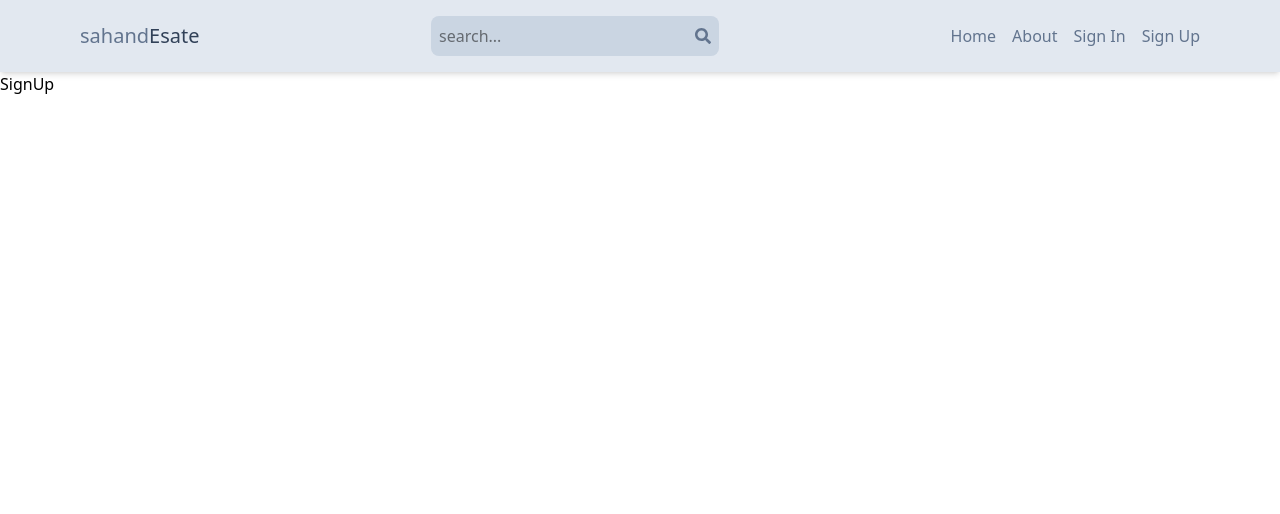
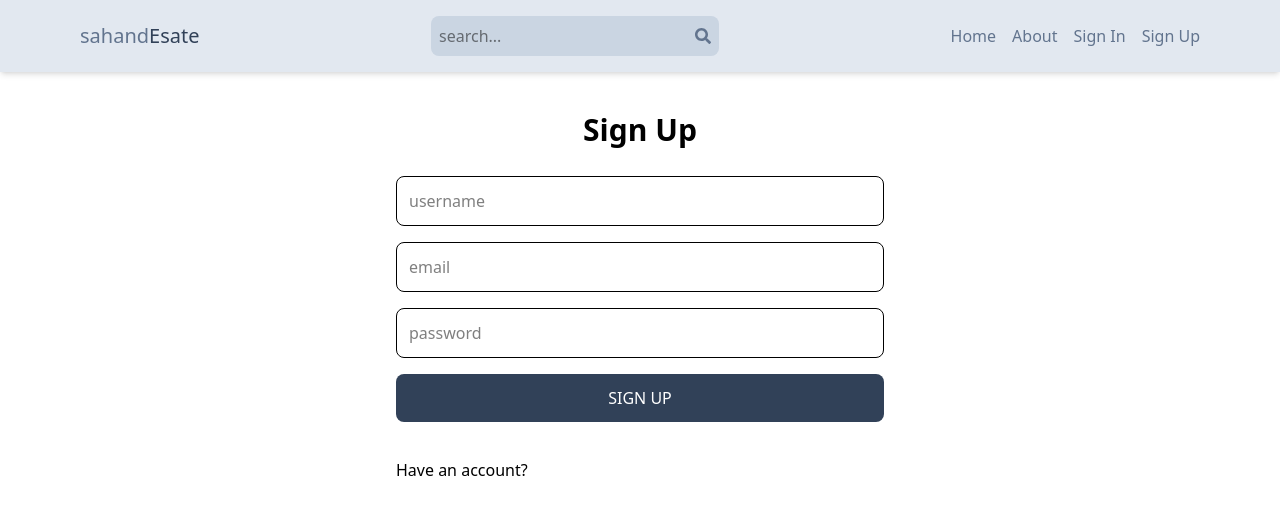
Before and after one commit to diwakaraman/Estate-Project, a React (Vite) app in the folder client/: page /signup in a window 1280 px wide. Shown: the top 514 px of the page. Built offline with nearby package versions, Linux system fonts and the light colour scheme.

Commit message:
signup make

```diff
--- a/client/src/pages/SignUp.jsx
+++ b/client/src/pages/SignUp.jsx
@@ -1,7 +1,44 @@
-import React from 'react'
+import {Link} from 'react-router-dom'
 
 export default function SignUp() {
   return (
-    <div>SignUp</div>
+    <div className='p-3 max-w-lg mx-auto'>
+    <h1 className='text-3xl text-center font-semibold my-7'>Sign Up</h1>
+    <form  className='flex flex-col gap-4'>
+      <input
+        type='text'
+        placeholder='username'
+        className='border p-3 rounded-lg'
+        id='username'
+      />
+
+      <input
+        type='email'
+        placeholder='email'
+        className='border p-3 rounded-lg'
+        id='email'
+
+      />
+      <input
+        type='password'
+        placeholder='password'
+        className='border p-3 rounded-lg'
+        id='password'
+
+      />
+
+      <button
+
+        className='bg-slate-700 text-white p-3 rounded-lg uppercase hover:opacity-95 disabled:opacity-80'
+      >
+        Sign Up
+      </button>
+      <div/>
+    </form>
+    <div className='flex gap-2 mt-5'>
+      <p>Have an account?</p>
+
+    </div>
+    </div>
   )
 }
--- a/package.json
+++ b/package.json
@@ -24,7 +24,8 @@
     "dotenv": "^16.4.7",
     "express": "^4.21.2",
     "mongoose": "^8.13.0",
-    "nodemon": "^3.1.9"
+    "nodemon": "^3.1.9",
+    "vite": "^6.2.3"
   },
   "devDependencies": {
     "@types/node": "^22.13.13"
```
Also changed, not shown: 1 other file (tests, documents, lock files or other folders).
